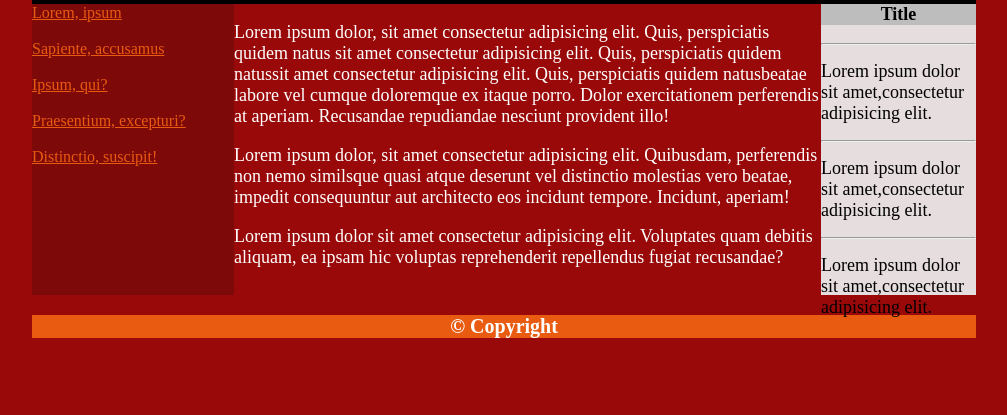
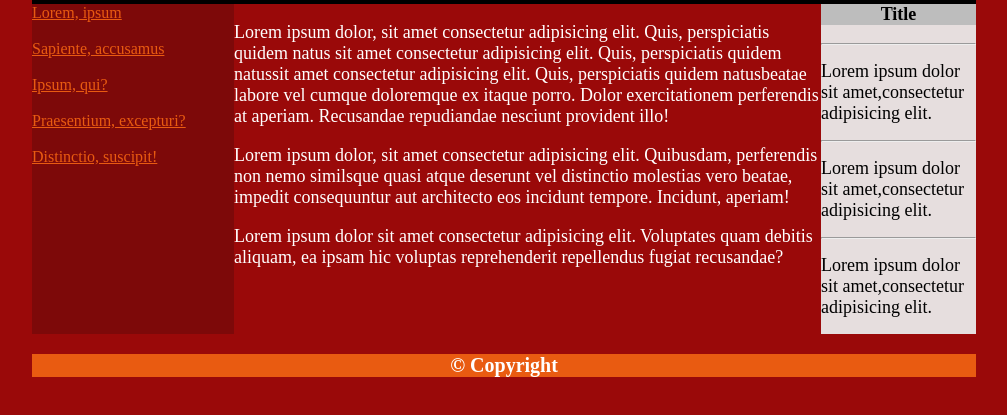
Before and after one commit to juliamilway/hometask, a plain HTML site: page lesson-04/task-02_hard/index.html in a window 1280 px wide. Shown: the part 199-614 px from the top of the page, without its empty margins (136-1143 px from the left). Drawn offline with Linux system fonts and the light colour scheme.

Commit message:
add changes

```diff
--- a/lesson-04/task-02_hard/css/style.css
+++ b/lesson-04/task-02_hard/css/style.css
@@ -2,6 +2,7 @@ body{
     background-color: rgb(154,9,9);
     margin: 0;
     align-items: center;
+    box-sizing: border-box;
 }
 .main{
     width: 944px;
@@ -48,8 +49,8 @@ td{
     align-items: center;
 }
 .content{
-    height: 291px;
     display: flex;
+    /* overflow: hidden; */
 }
 .left{
     width: 202px;
@@ -68,12 +69,14 @@ td{
 .right {
     width: 155px;
     background-color: rgb(230,222,222);
+    /* height: 350px; */
 }
 .rightTitle{
     margin-top: 0;
     background-color: rgb(189,189,189);
     text-align: center;
     font-size: 18px;
+
 }
 .line{
     color: rgb(189,189,189);
@@ -83,7 +86,7 @@ td{
 }
 .hr {
     width: 50%;
-    margin: auto;
+
 }
 .righttext{
     font-size: 18px;
@@ -96,3 +99,7 @@ td{
     color:white;
     background-color: rgb(233,91,17);
 }
+
+article {
+    /* height: 400px; */
+}
```
